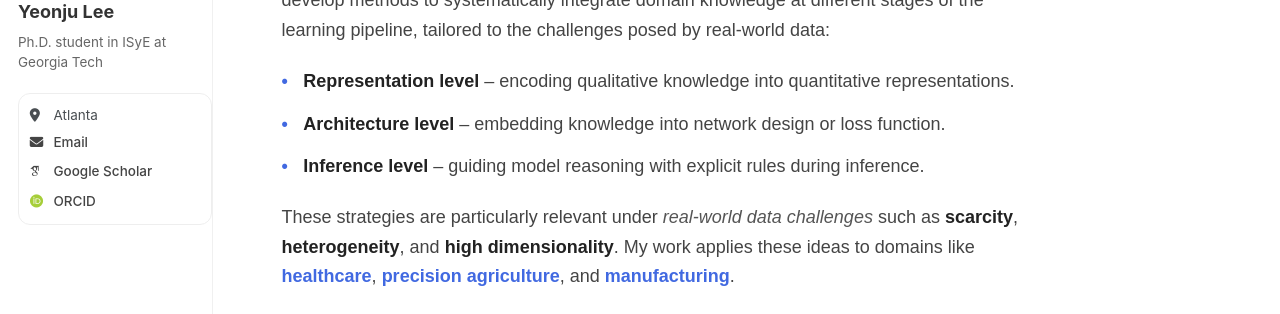
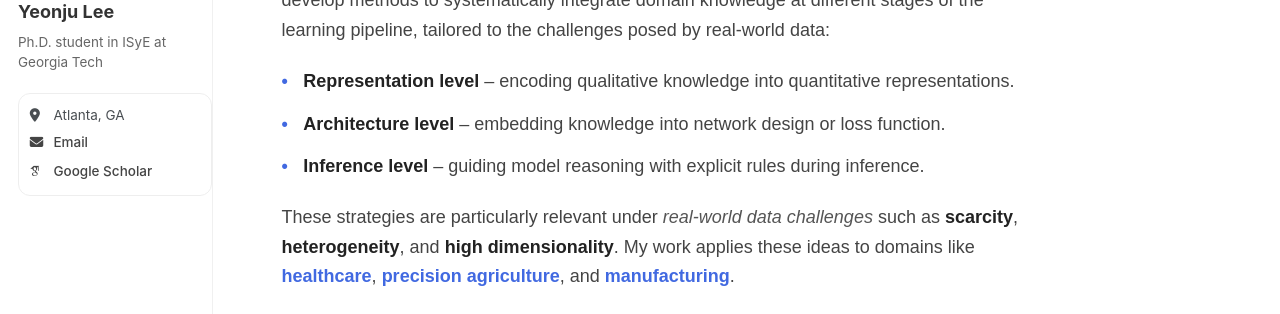
Before and after one commit to ylee845/ylee845.github.io, a Jekyll site: the page built from _pages/about.md, in a window 1280 px wide. Shown: the part 352-666 px from the top of the page. Built offline with Jekyll 4.4.1, drawn with Linux system fonts in a browser that asks for light colours; some web fonts are replaced; a script that is not in the unit is left out.

Commit message:
Update _config.yml

```diff
--- a/_config.yml
+++ b/_config.yml
@@ -19,7 +19,7 @@ author:
   name             : "Yeonju Lee"
   pronouns         : # example: "she/her"
   bio              : "Ph.D. student in ISyE at Georgia Tech"
-  location         : "Atlanta"
+  location         : "Atlanta, GA"
   employer         : #"Red Brick University"
   uri              : # URL
   email            : "ylee845@gatech.edu"
@@ -30,7 +30,7 @@ author:
   googlescholar    : "https://scholar.google.com/citations?user=5iO-_XgAAAAJ&hl=en&oi=ao"
   inspire-hep      : # URL
   impactstory      : # URL
-  orcid            : "https://orcid.org/0000-0002-2588-2041"
+  orcid            : #"https://orcid.org/0000-0002-2588-2041"
   semantic         : # URL
   pubmed           : #"https://www.ncbi.nlm.nih.gov/pubmed/?term=john+snow"
   researchgate     : # URL
```
